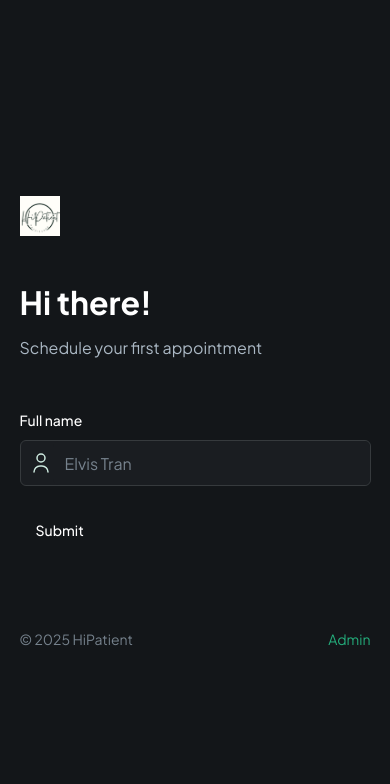
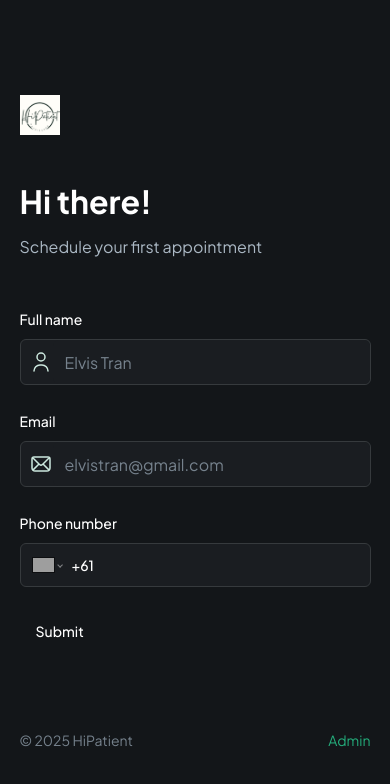
Before and after one commit to Auroraella/HiPatient, a Next.js app: page / in a window 390 px wide. Shown: the top 784 px of the page. Built offline with nearby package versions, Linux system fonts and the light colour scheme; grey boxes are pictures that could not be loaded.

Commit message:
addphone

```diff
--- a/components/forms/PatientForm.tsx
+++ b/components/forms/PatientForm.tsx
@@ -57,6 +57,26 @@
           iconAlt="user"
         />
 
+        <CustomFormField
+          fieldType={FormFieldType.INPUT}
+          control={form.control}
+          name="email"
+          label="Email"
+          placeholder="elvistran@gmail.com"
+          iconSrc="/assets/icons/email.svg"
+          iconAlt="email"
+        />
+
+        <CustomFormField
+          fieldType={FormFieldType.PHONE_INPUT}
+          control={form.control}
+          name="phone"
+          label="Phone number"
+          placeholder="61 478598654"
+          iconSrc="/assets/icons/user.svg"
+          iconAlt="user"
+        />
+
         <Button type="submit">Submit</Button>
       </form>
     </Form>
--- a/components/ui/CustomFormField.tsx
+++ b/components/ui/CustomFormField.tsx
@@ -2,6 +2,7 @@
 
 import {
   FormControl,
+  // eslint-disable-next-line @typescript-eslint/no-unused-vars
   FormDescription,
   FormField,
   FormItem,
@@ -13,6 +14,9 @@
 import Image from "next/image";
 import { FormFieldType } from "../forms/PatientForm";
 import React from "react";
+import "react-phone-number-input/style.css";
+import PhoneInput from "react-phone-number-input";
+
 interface CustomProps {
   // eslint-disable-next-line @typescript-eslint/no-explicit-any
   control: Control<any>;
@@ -58,6 +62,20 @@
         </div>
       );
 
+    case FormFieldType.PHONE_INPUT:
+      return (
+        <FormControl>
+          <PhoneInput
+            defaultCountry="AU"
+            placeholder={placeholder}
+            international
+            withCountryCallingCode
+            value={field.value as E164Number | undefined}
+            onChange={field.onChange}
+            className="input-phone"
+          />
+        </FormControl>
+      );
       break;
 
     default:
--- a/package.json
+++ b/package.json
@@ -20,6 +20,7 @@
     "react": "^19.0.0",
     "react-dom": "^19.0.0",
     "react-hook-form": "^7.54.2",
+    "react-phone-number-input": "^3.4.12",
     "shadcn-ui": "^0.9.4",
     "tailwind-merge": "^3.0.1",
     "tailwindcss-animate": "^1.0.7",
```
Also changed, not shown: 1 other file (tests, documents, lock files or other folders).
